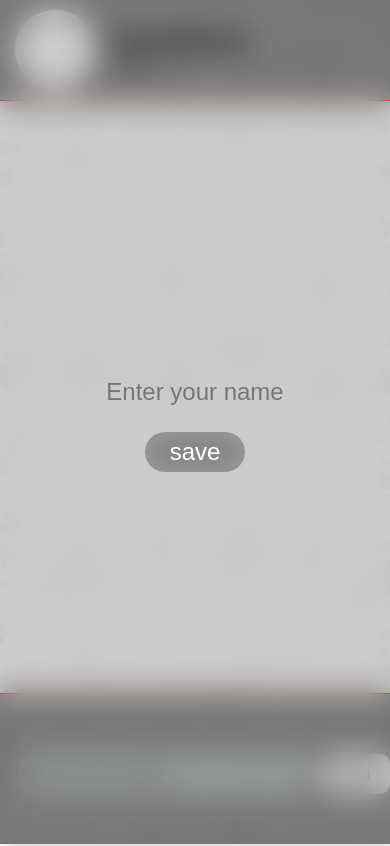
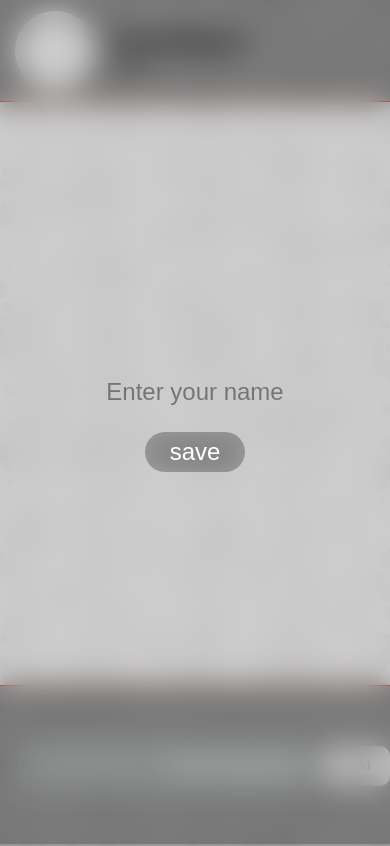
Before and after one commit to Mbboy010/Chat-app-, a plain HTML site: page index.html in a window 390 px wide. Drawn offline with Linux system fonts and the light colour scheme; no server answers.

Commit message:
Update.css

```diff
--- a/style.css
+++ b/style.css
@@ -9,16 +9,17 @@
 body {
     background-image: url("back.png");
     background-size: cover ;
-    min-height: 700px;
+    min-height: 100vh;
 }
 .head{
  background-color: rgba(0, 0, 0,0.4) ;
  width: 100%;
- height: 100px;
+ height: 12vh;
  backdrop-filter: blur(5px );
  box-shadow: 3px 3px 15px rgba(0, 0, 0,0.2) ;
  border-bottom: 1px solid red ;
  display: flex ;
+ position: relative;
 }
 .head .friend {
  position: relative ;
@@ -51,8 +52,8 @@ body {
   .footer {
    background-color: rgba(0, 0, 0,0.4) ;
    width: 100%;
-   height: 150px ;
-   position: fixed ;
+   height: 19vh ;
+   position: relative ;
    bottom: 0;
    backdrop-filter: blur(5px);
    box-shadow: 3px 3px 15px rgba(0, 0, 0, 0.2);
@@ -100,7 +101,7 @@ body {
  }
  .body{
   width: 100%;
-  height: 490px;
+  height: 69vh;
   position: relative ;
   overflow-y: scroll;
   display: flex ;
```
